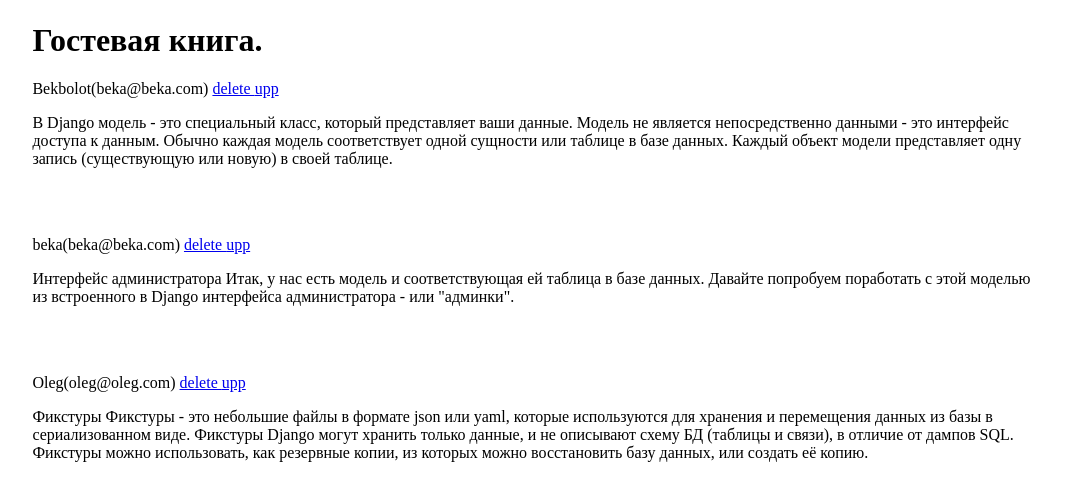
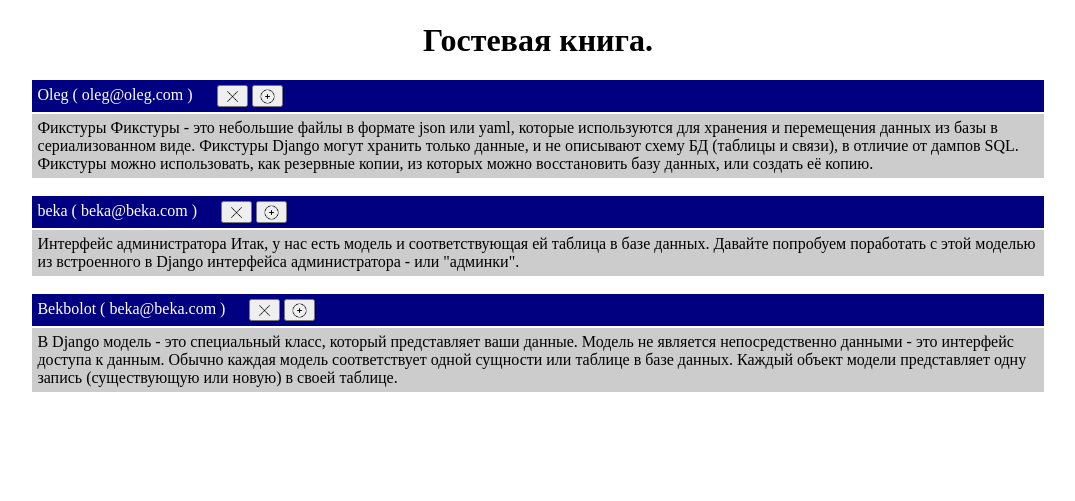
Before and after one commit to nurbekov0001/-Test, a Django app: page /book/ in a window 1280 px wide. Shown: the part 38-539 px from the top of the page, without its empty margins (102-1177 px from the left). Run offline with Django 3.2, Linux system fonts and the light colour scheme; data comes from the database, SQL or seed files in the repository.

Commit message:
4 этап заканчиваю

```diff
--- a/hello/webapp/forms.py
+++ b/hello/webapp/forms.py
@@ -5,8 +5,8 @@ from webapp.models import Book
 class BookForm(forms.ModelForm):
     class Meta:
         model = Book
-        fields = ('name', 'email', 'description', 'status')
+        fields = ('name', 'email', 'description')
 
 
 class BookDeleteForm(forms.Form):
-    name = forms.CharField(max_length=100, required=True, label='Введите название задачи, чтобы удалить её')
+    name = forms.CharField(max_length=100, required=True, label='Введите имя, чтобы удалить её')
--- a/hello/webapp/static/css/navbar.css
+++ b/hello/webapp/static/css/navbar.css
@@ -30,3 +30,22 @@
     color: #ffc122;
     text-decoration: underline;
 }
+
+.panel {
+    background: #ccc; /* Цвет фона */
+}
+.panel p {
+    padding: 5px; /* Добавляем поля */
+    margin: 0; /* Убираем отступы у параграфа */
+}
+.title {
+    background: navy; /* Цвет фона */
+    color: white; /* Цвет текста */
+    border-bottom-width: 2px; /* Толщина линии внизу */
+    border-bottom-style: solid; /* Стиль линии внизу */
+    border-bottom-color: white; /* Цвет линии внизу */
+}
+a {
+  color: #fffee8 !important;
+  text-decoration: none
+}
--- a/hello/webapp/static/css/style.css
+++ b/hello/webapp/static/css/style.css
@@ -17,3 +17,6 @@ body {
     box-shadow: red 0 0 3px;
     display: inline-block;
 }
+button{
+    color: black;
+}
--- a/hello/webapp/templates/book_create.html
+++ b/hello/webapp/templates/book_create.html
@@ -3,7 +3,7 @@
 {% block page_header %}Добавить запись в книге{% endblock page_header %}
 
 {% block content %}
-    <form action="/book/add/" method="post">
+    <form action="{% url "book_add" %}" method="post">
         {% include "book_forms.html" with button_text="Создать запись в книге" %}
     </form>
 {% endblock content %}
--- a/hello/webapp/templates/book_delete.html
+++ b/hello/webapp/templates/book_delete.html
@@ -6,6 +6,7 @@
 {% block content%}
     <form action="{% url "book_delete" book.id %}", method="POST">
         {% include 'book_forms.html' with button_text="Да, я хочу удалить этоту запись" %}
-        <a href="{% url "book_view" book.id %}">Отмена. Код красный. КОД КРАСНЫЙ!!</a>
+   <button><a href="{% url "book_list"%}">Отмена. Код красный. КОД КРАСНЫЙ!!</a></button>
+
     </form>
 {% endblock content %}
--- a/hello/webapp/templates/book_update.html
+++ b/hello/webapp/templates/book_update.html
@@ -1,10 +1,10 @@
 {% extends 'base.html' %}
 
-{% block menu %}<li><a href="{% url "book_view" book.id %}">Вернуться к записям </a></li>{% endblock menu %}
+{% block menu %}<li><a href="{% url "book_list"%}">Вернуться к записям </a></li>{% endblock menu %}
 {% block page_header %}Редактирвоать запись в гостевой книге  {{ book.id }}{% endblock page_header %}
 
 {% block content %}
     <form action="{% url "book_update" book.id %}" method="post">
-        {% include "book_form.html" with button_text="Редактировать товар" %}
+        {% include "book_forms.html" with button_text="Сохранить" %}
     </form>
 {% endblock content %}
--- a/hello/webapp/templates/index.html
+++ b/hello/webapp/templates/index.html
@@ -1,16 +1,27 @@
 {% extends "base.html" %}
+{% load static %}
 {% block content %}
+<center>
+    <h1>Гостевая книга. </h1>
+</center>
 
-    <h1>Гостевая книга. </h1>
     {% for book in books %}
-        <div>
-        <p>{{ book.name }}({{ book.email}})
-        <a href="{% url "book_delete" book.id %}">delete </a>
-            <a href="{% url "book_update" book.id %}">upp</a>
+        <div class="panel">
+        <p class="title"> {{ book.name }}       (   {{ book.email}}  ) &emsp;
+
+{#            <link rel="stylesheet" href="{% static "css/navbar.css" %}">#}
+             <button><a href="{% url "book_delete" book.id %}"> <img src="{% static "img/delete.png" %}" width="15" height="15" alt="delete"
+          style="vertical-align: middle"></a> </button>
+              <button><a href="{% url "book_update" book.id %}"> <img src="{% static "img/update.png" %}" width="15" height="15" alt="update"
+          style="vertical-align: middle"></a>  </button>
+
+
+{#        <a href="{% url "book_delete" book.id %}">delete </a>&emsp;#}
+{#            <a href="{% url "book_update" book.id %}">upp</a>#}
         </p>
            <p> {{ book.description }}</p>
         </div>
-        <br/>
+
         <br/>
     {% endfor %}
 {% endblock %}
--- a/hello/webapp/urls.py
+++ b/hello/webapp/urls.py
@@ -1,15 +1,13 @@
 from django.urls import path
 from webapp.views import (
-    book_view,
     index_view,
     book_create_view,
     book_update_view,
-    book_delete_view
+    book_delete_view,
 )
 #
 urlpatterns = [
     path('', index_view, name='book_list'),
-    path('<int:pk>/', book_view, name='book_create'),
     path('add/', book_create_view, name='book_add'),
     path('<int:pk>/update/', book_update_view, name='book_update'),
     path('<int:pk>/delete/', book_delete_view, name='book_delete'),
--- a/hello/webapp/views.py
+++ b/hello/webapp/views.py
@@ -6,13 +6,8 @@ from webapp.forms import BookForm, BookDeleteForm
 
 
 def index_view(request):
-    books = Book.objects.all().filter(status="active").order_by("created_at")
+    books = Book.objects.all().filter(status="active").order_by("-created_at")
     return render(request, 'index.html', context={'books': books})
-
-
-def book_view(request, pk):
-    book = get_object_or_404(Book, id=pk)
-    return render(request, 'book_view.html', context={'book': book})
 
 
 def book_create_view(request):
@@ -26,10 +21,9 @@ def book_create_view(request):
                 name=form.cleaned_data.get("name"),
                 email=form.cleaned_data.get("email"),
                 description=form.cleaned_data.get("description"),
-                status=form.cleaned_data.get("status"),
             )
 
-            return redirect('book_view', pk=book.id)
+            return redirect('book_list')
         return render(request, 'book_create.html', context={'form': form})
 
 
@@ -42,7 +36,6 @@ def book_update_view(request, pk):
             'name': book.name,
             'email': book.email,
             'description': book.description,
-            'status': book.status,
         })
         return render(request, 'book_update.html', context={'form': form, 'book': book})
     elif request.method == 'POST':
@@ -51,15 +44,13 @@ def book_update_view(request, pk):
             book.name = form.cleaned_data.get("name")
             book.email = form.cleaned_data.get("email")
             book.description = form.cleaned_data.get("description")
-            book.status = form.cleaned_data.get("status")
             book.save()
-            return redirect('book_view', pk=book.id)
+            return redirect('book_list')
         return render(request, 'book_update.html', context={'form': form, 'book': book})
 
 
 def book_delete_view(request, pk):
     book = get_object_or_404(Book, id=pk)
-
     if request.method == 'GET':
         form = BookDeleteForm()
         return render(request, 'book_delete.html', context={'book': book, 'form': form})
@@ -72,5 +63,3 @@ def book_delete_view(request, pk):
             book.delete()
             return redirect('book_list')
         return render(request, 'book_delete.html', context={'book': book, 'form': form})
-
-# Create your views here.
```
Also changed, not shown: hello/webapp/templates/book_view.html (deleted, +0 -9 lines), hello/webapp/static/img/delete.png (added), hello/webapp/static/img/update.png (added).
